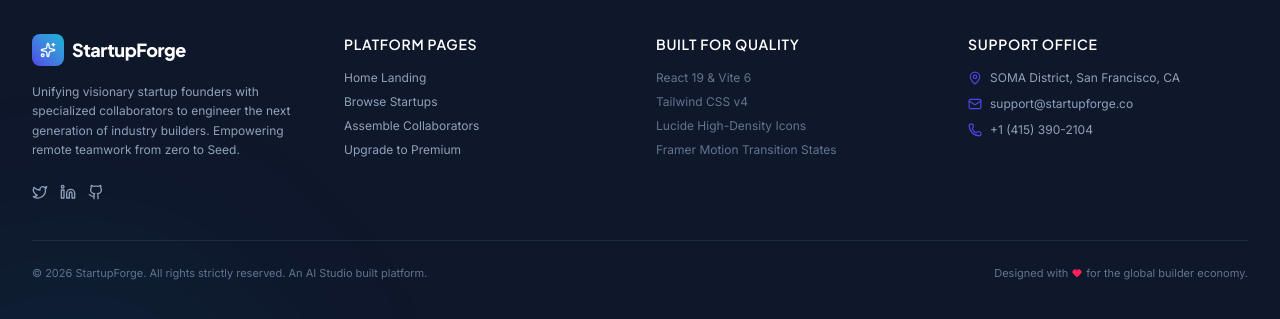
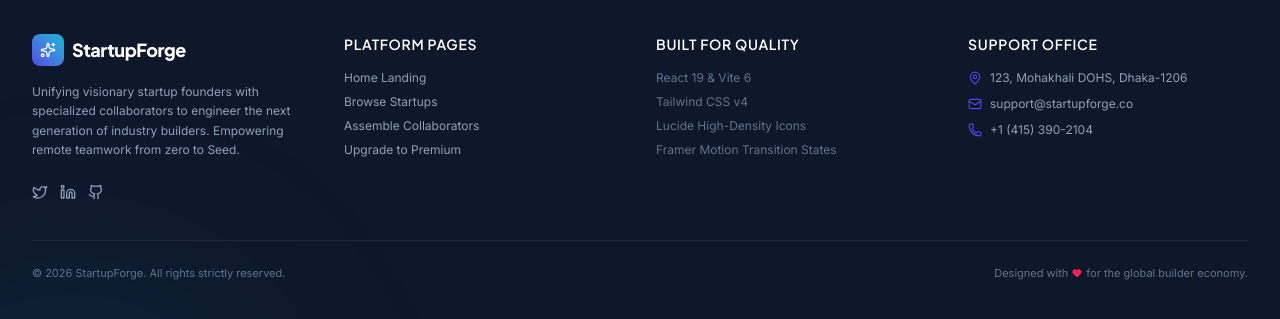
Before and after one commit to syfulsharif/startupforge_client, a React (Vite) app: page / in a window 1280 px wide. Shown: the part 3062-3381 px from the top of the page. Built offline with nearby package versions, Linux system fonts and the light colour scheme; no server answers; the HTML template or start-up script is replaced by a standard one.

Commit message:
Footer Updated

```diff
--- a/src/layouts/Footer.jsx
+++ b/src/layouts/Footer.jsx
@@ -66,7 +66,7 @@ export const Footer = () => {
         <ul className="space-y-2.5 text-xs text-slate-400">
           <li className="flex items-center gap-2">
             <MapPin size={14} className="text-primary flex-shrink-0" />
-              <span>SOMA District, San Francisco, CA</span>
+            <span>123, Mohakhali DOHS, Dhaka-1206</span>
           </li>
           <li className="flex items-center gap-2">
             <Mail size={14} className="text-primary flex-shrink-0" />
@@ -82,7 +82,7 @@ export const Footer = () => {
     </div>
 
     <div className="max-w-7xl mx-auto border-t border-slate-200 dark:border-slate-800 mt-10 pt-6 flex flex-col sm:flex-row justify-between items-center text-slate-500 text-[11px] gap-4">
-        <p>© 2026 StartupForge. All rights strictly reserved. An AI Studio built platform.</p>
+      <p>© 2026 StartupForge. All rights strictly reserved.</p>
       <p className="flex items-center gap-1">
         Designed with <Heart size={10} className="text-rose-500 fill-rose-500" /> for the global builder economy.
       </p>
```
Lines whose indentation alone changed are shown as unchanged.
